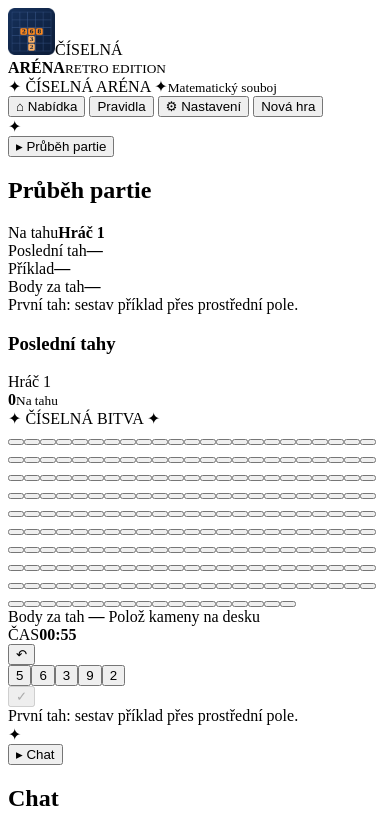
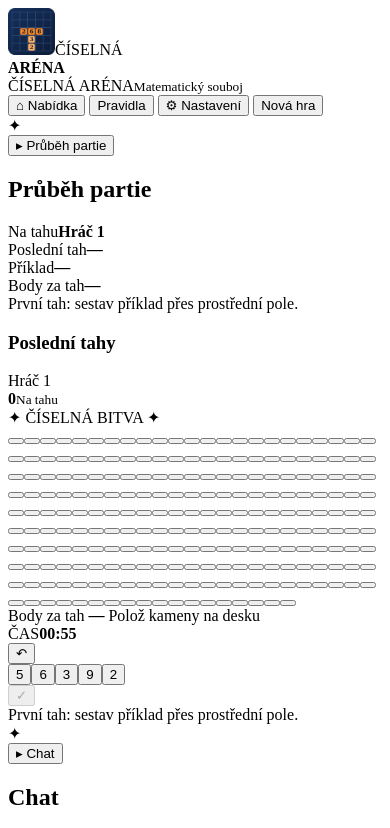
Before and after one commit to CaseyCZ/Abaku, a website with bundled scripts: page game.html in a window 390 px wide. Shown: the top 828 px of the page. Built offline with nearby package versions, Linux system fonts and the light colour scheme.

Commit message:
ui: apply modern responsive Číselná aréna layout in game.html

```diff
--- a/game.html
+++ b/game.html
@@ -3,8 +3,8 @@
 <head>
   <meta charset="UTF-8" />
   <meta name="viewport" content="width=device-width, initial-scale=1" />
-  <meta name="theme-color" content="#0f2347" />
-  <meta name="description" content="Číselná desková hra inspirovaná hrou Abaku – vlastní retro hra pro PC." />
+  <meta name="theme-color" content="#08152c" />
+  <meta name="description" content="Číselná aréna – moderní matematická desková hra pro PC, tablety, iPhone a Android." />
   <title>Číselná aréna</title>
   <meta name="analytics-page-title" content="Číselná aréna — Herní deska" />
   <link rel="icon" type="image/png" sizes="128x128" href="./assets/arena-icon.png">
@@ -15,14 +15,15 @@
   <link rel="stylesheet" href="./score-recap.css?v=0.2.15" />
   <link rel="stylesheet" href="./result-dialog.css?v=1" />
   <link rel="stylesheet" href="./analytics.css?v=1" />
+  <link rel="stylesheet" href="./arena-modern.css?v=1" />
   <script src="./src/analytics.js?v=1" defer></script>
 </head>
 <body>
 
   <div class="game-app">
     <header class="top-bar">
-      <div class="brand"><img class="brand-mark" src="./assets/arena-icon.png" alt="" aria-hidden="true" width="47" height="47"><span>ČÍSELNÁ<br><strong>ARÉNA</strong></span><small>RETRO EDITION</small></div>
-      <div class="headline"><span class="ornament">✦</span> ČÍSELNÁ ARÉNA <span class="ornament">✦</span><small>Matematický souboj</small></div>
+      <div class="brand"><img class="brand-mark" src="./assets/arena-icon.png" alt="" aria-hidden="true" width="47" height="47"><span>ČÍSELNÁ<br><strong>ARÉNA</strong></span></div>
+      <div class="headline">ČÍSELNÁ ARÉNA<small>Matematický souboj</small></div>
       <div class="header-actions">
         <button id="lobbyButton" class="gold-button small">⌂ Nabídka</button>
         <button id="rulesButton" class="gold-button small">Pravidla</button>
```
